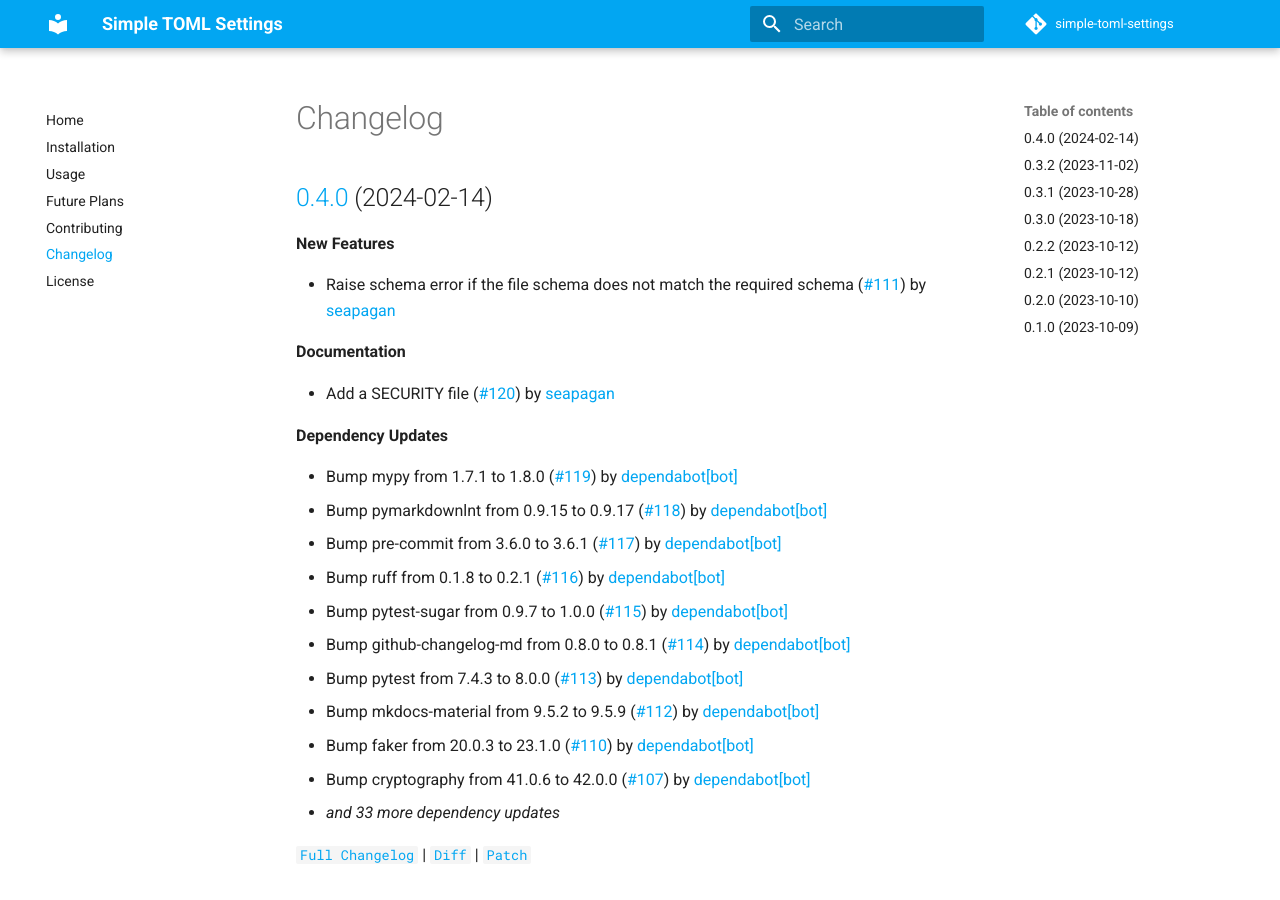
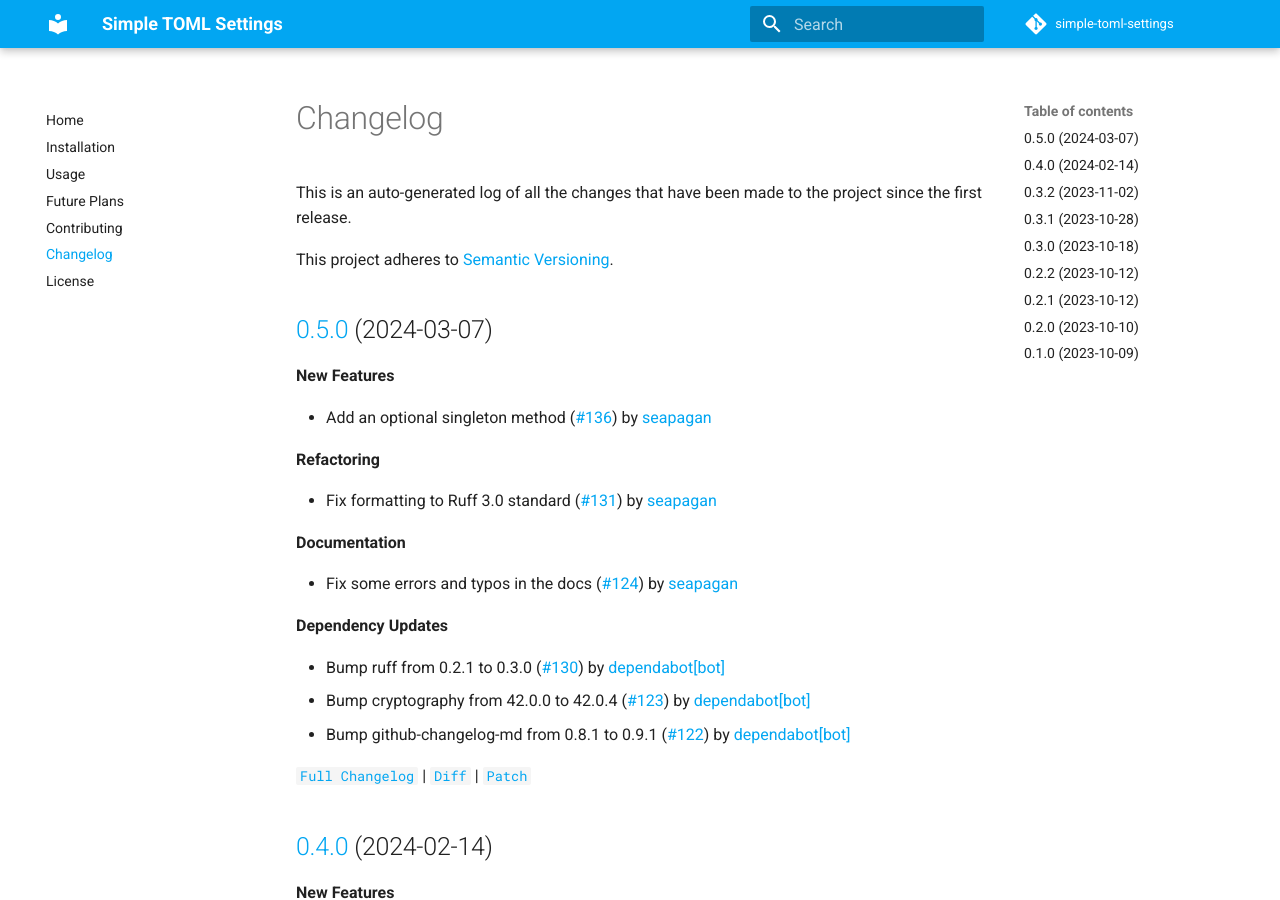
Before and after one commit to seapagan/simple-toml-settings, an MkDocs documentation site: the page built from docs/changelog.md, in a window 1280 px wide and 900 px high. Built offline with MkDocs 1.6.1 and Material for MkDocs 9.7.7, drawn with Linux system fonts in a browser that asks for light colours; comment, search, counter and statistics services are not loaded.

Commit message:
prep for 0.5.0 release
Signed-off-by: Grant Ramsay <seapagan@gmail.com>

```diff
--- a/CHANGELOG.md
+++ b/CHANGELOG.md
@@ -1,4 +1,31 @@
 # Changelog
+
+This is an auto-generated log of all the changes that have been made to the
+project since the first release.
+
+This project adheres to [Semantic Versioning](https://semver.org/spec/v2.0.0.html).
+
+## [0.5.0](https://github.com/seapagan/simple-toml-settings/releases/tag/0.5.0) (2024-03-07)
+
+**New Features**
+
+- Add an optional singleton method ([#136](https://github.com/seapagan/simple-toml-settings/pull/136)) by [seapagan](https://github.com/seapagan)
+
+**Refactoring**
+
+- Fix formatting to Ruff 3.0 standard ([#131](https://github.com/seapagan/simple-toml-settings/pull/131)) by [seapagan](https://github.com/seapagan)
+
+**Documentation**
+
+- Fix some errors and typos in the docs ([#124](https://github.com/seapagan/simple-toml-settings/pull/124)) by [seapagan](https://github.com/seapagan)
+
+**Dependency Updates**
+
+- Bump ruff from 0.2.1 to 0.3.0 ([#130](https://github.com/seapagan/simple-toml-settings/pull/130)) by [dependabot[bot]](https://github.com/apps/dependabot)
+- Bump cryptography from 42.0.0 to 42.0.4 ([#123](https://github.com/seapagan/simple-toml-settings/pull/123)) by [dependabot[bot]](https://github.com/apps/dependabot)
+- Bump github-changelog-md from 0.8.1 to 0.9.1 ([#122](https://github.com/seapagan/simple-toml-settings/pull/122)) by [dependabot[bot]](https://github.com/apps/dependabot)
+
+[`Full Changelog`](https://github.com/seapagan/simple-toml-settings/compare/0.4.0...0.5.0) | [`Diff`](https://github.com/seapagan/simple-toml-settings/compare/0.4.0...0.5.0.diff) | [`Patch`](https://github.com/seapagan/simple-toml-settings/compare/0.4.0...0.5.0.patch)
 
 ## [0.4.0](https://github.com/seapagan/simple-toml-settings/releases/tag/0.4.0) (2024-02-14)
 
--- a/pyproject.toml
+++ b/pyproject.toml
@@ -1,6 +1,6 @@
 [tool.poetry]
 name = "simple-toml-settings"
-version = "0.4.0"
+version = "0.5.0"
 description = "A Python library to save your settings in a TOML file."
 authors = ["Grant Ramsay <seapagan@gmail.com>"]
 readme = "README.md"
```
Also changed, not shown: TODO.md (+6 -6 lines).
